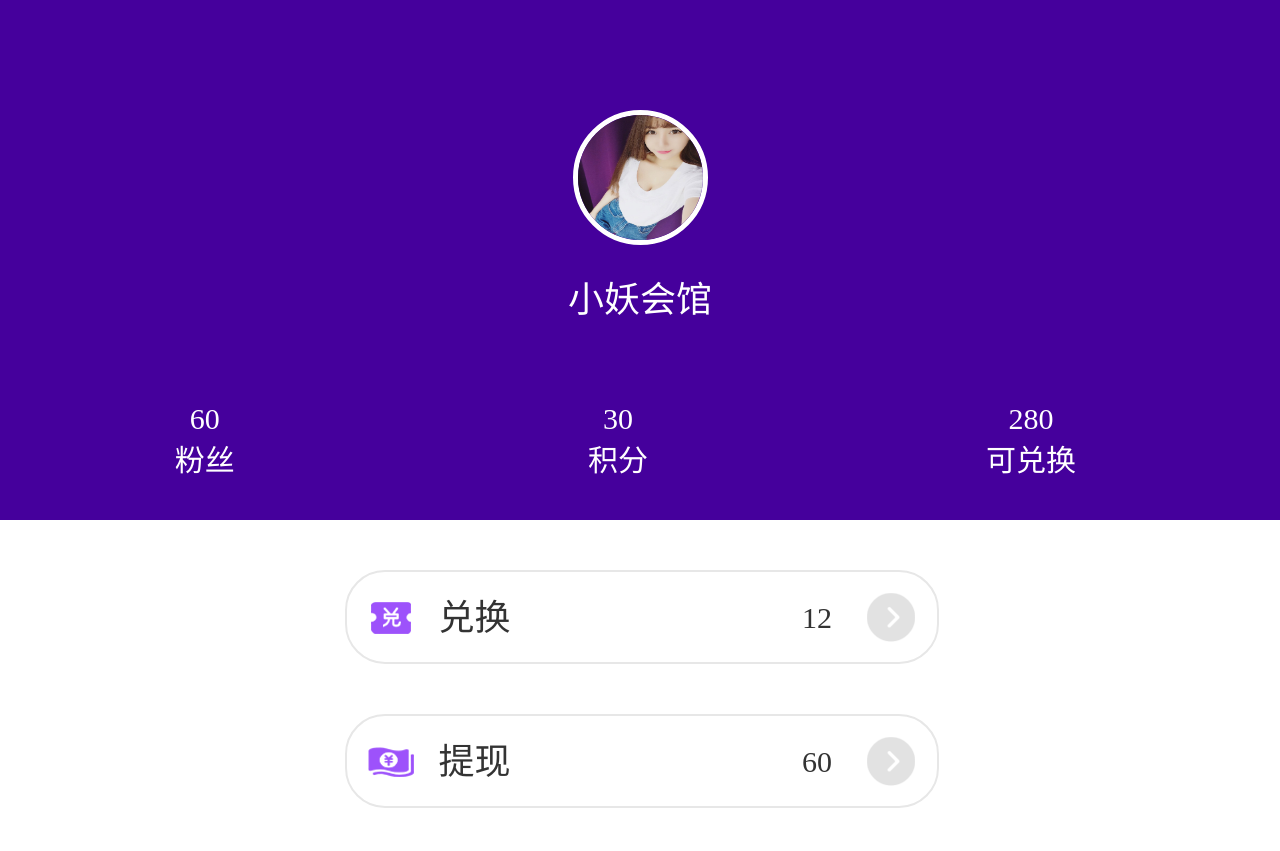
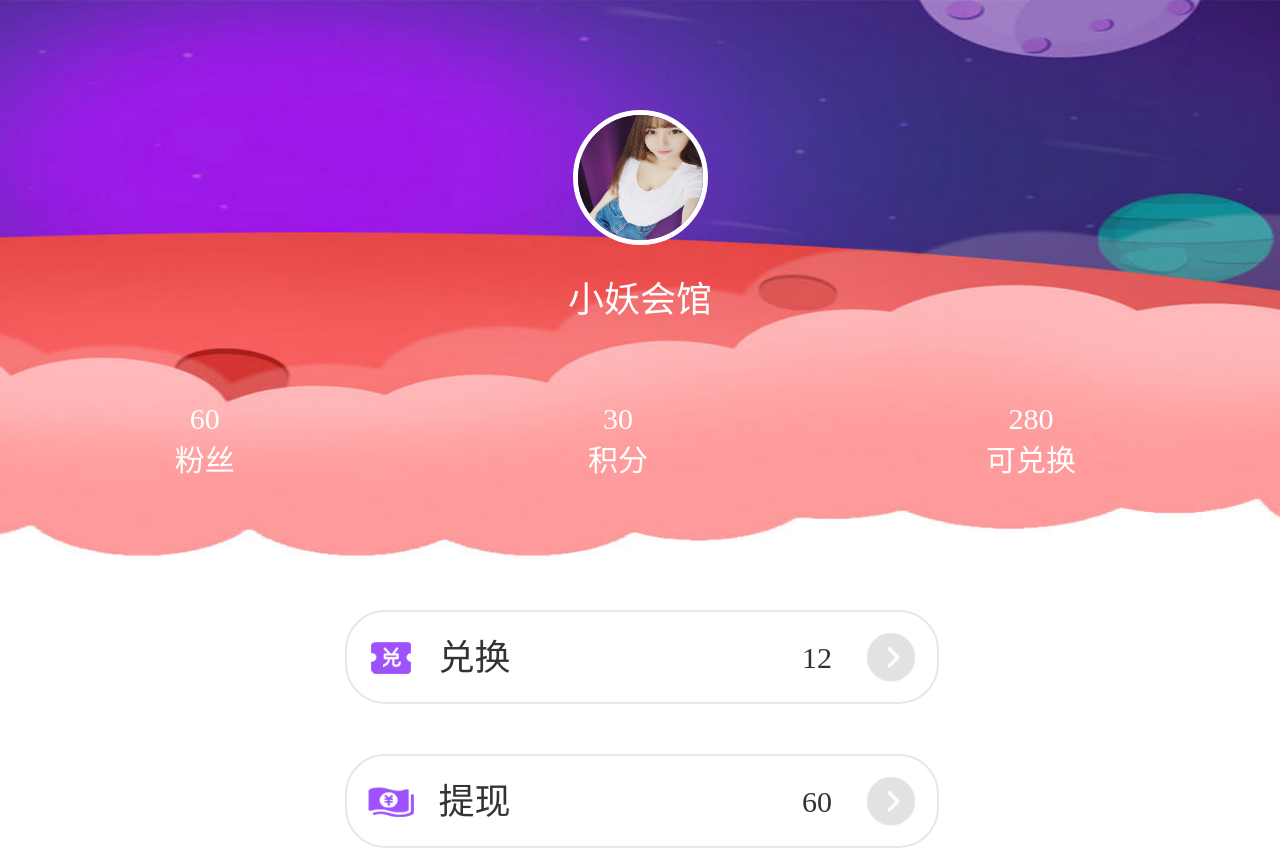
Before and after one commit to doerme/xiaoyaopage, a plain HTML site: page 20161104index.html in a window 1280 px wide. Shown: the top 851 px of the page. Drawn offline with Linux system fonts and the light colour scheme.

Commit message:
20161104 bg change

```diff
--- a/css/index20161104.css
+++ b/css/index20161104.css
@@ -4,8 +4,9 @@
 
 .center_wrap .center_top{
 	position: relative;
-	background: #45009c;
-	height: 520px;
+	background: url('../imgs/20161104/usercenter_top.jpg') no-repeat;
+	background-size: 100% 100%;
+	height: 560px;
 	overflow: hidden;
 }
 
```
Also changed, not shown: imgs/20161104/usercenter_top.jpg (added).
